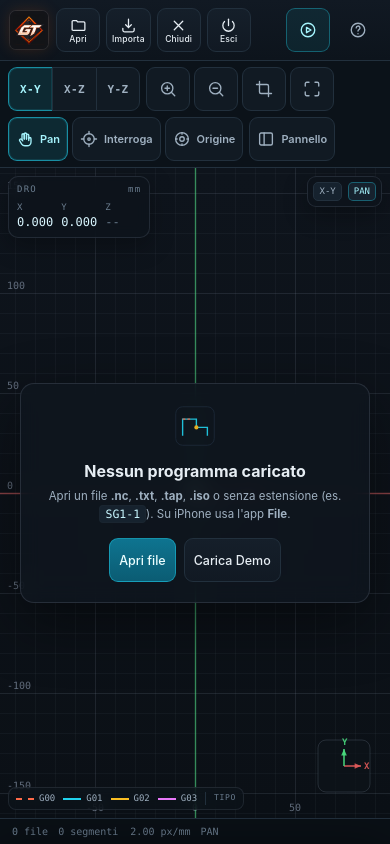
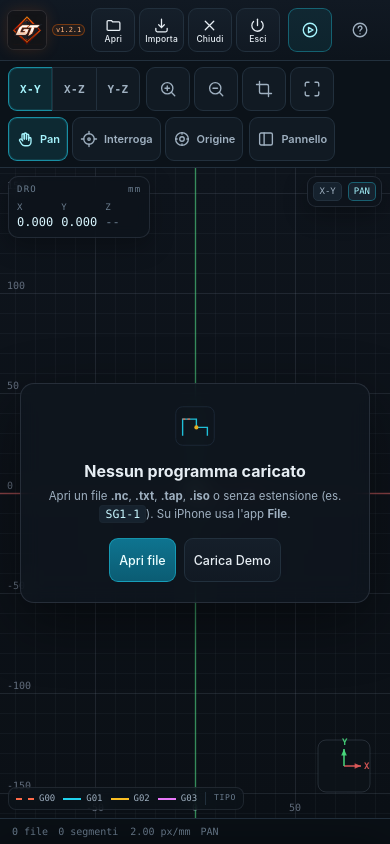
Before and after one commit to lucata76-beep/GT-Graphic, a plain HTML site: page index.html in a window 390 px wide. Drawn offline with Linux system fonts and the light colour scheme.

Commit message:
Versione accanto al logo nell'appbar

```diff
--- a/assets/css/app.css
+++ b/assets/css/app.css
@@ -136,6 +136,11 @@ button {
   box-shadow: 0 0 0 1px rgba(255, 255, 255, 0.08), 0 0 16px rgba(255, 106, 0, 0.16);
 }
 
+.brand-text {
+  order: 2;
+  min-width: 0;
+}
+
 .brand-text h1 {
   margin: 0;
   font-size: 15px;
@@ -150,6 +155,22 @@ button {
   font-size: 8.5px;
   letter-spacing: 0.16em;
   color: var(--text-faint);
+  white-space: nowrap;
+}
+
+.brand-ver {
+  order: 1;
+  flex: 0 0 auto;
+  align-self: center;
+  padding: 2px 6px;
+  border: 1px solid rgba(255, 106, 0, 0.38);
+  border-radius: 999px;
+  background: rgba(255, 106, 0, 0.08);
+  color: #ffb27a;
+  font-family: var(--mono);
+  font-size: 8.5px;
+  line-height: 1.2;
+  letter-spacing: 0.03em;
   white-space: nowrap;
 }
 
@@ -1553,17 +1574,28 @@ body.dragging .canvas-wrap::after {
 
 @media (max-width: 620px) {
   .appbar {
-    gap: 8px;
-    padding-left: 10px;
-    padding-right: 10px;
+    gap: 6px;
+    padding-left: 8px;
+    padding-right: 8px;
   }
 
   .brand-text {
     display: none;
   }
 
+  .brand {
+    gap: 6px;
+  }
+
+  .brand-ver {
+    padding: 1px 3px;
+    font-size: 7px;
+    letter-spacing: 0;
+  }
+
   .filebar {
     flex: 1 1 auto;
+    gap: 4px;
   }
 
   .btn .btn-label {
@@ -1679,6 +1711,17 @@ body.dragging .canvas-wrap::after {
   .hud-badges .badge {
     font-size: 9px;
     padding: 2px 5px;
+  }
+}
+
+@media (max-width: 380px) {
+  .brand {
+    flex-direction: column;
+    gap: 2px;
+  }
+
+  .brand-ver {
+    align-self: center;
   }
 }
 
--- a/assets/js/app.js
+++ b/assets/js/app.js
@@ -981,7 +981,12 @@
     updateDroThird(null);
     updateColorModeUI();
 
-    $('appVersion').textContent = 'v1.2.0';
+    var appVersion = 'v1.2.1';
+    var versionNodes = document.querySelectorAll('.js-version');
+    for (var vi = 0; vi < versionNodes.length; vi++) {
+      versionNodes[vi].textContent = appVersion;
+    }
+    if ($('appVersion')) $('appVersion').textContent = appVersion;
     registerSW();
   }
 
--- a/index.html
+++ b/index.html
@@ -59,6 +59,7 @@
         <h1>GT-Graphic</h1>
         <p>G-CODE 2D BACKPLOTTER</p>
       </div>
+      <span class="brand-ver js-version" id="brandVersion">v1.2.1</span>
     </div>
 
     <div class="filebar" role="group" aria-label="Menu File">
@@ -321,7 +322,7 @@
           <p class="help-p"><b>iPhone / Safari:</b> tocca <b>Condividi</b> &rarr; <b>Aggiungi alla schermata Home</b>. L'app si apre a schermo intero, rispetta le safe-area e funziona anche offline dopo il primo caricamento.</p>
           <p class="help-p"><b>Desktop:</b> icona di installazione nella barra degli indirizzi di Chrome/Edge.</p>
 
-          <p class="fine">GT-Graphic <span id="appVersion">v1.2.0</span> &middot; Canvas 2D &middot; ISO/Fanuc</p>
+          <p class="fine">GT-Graphic <span id="appVersion">v1.2.1</span> &middot; Canvas 2D &middot; ISO/Fanuc</p>
         </section>
       </div>
     </aside>
--- a/sw.js
+++ b/sw.js
@@ -4,7 +4,7 @@
  */
 'use strict';
 
-var CACHE = 'gt-graphic-v1.2.0';
+var CACHE = 'gt-graphic-v1.2.1';
 
 var ASSETS = [
   './',
```
Also changed, not shown: docs/desktop-empty.png, docs/desktop-inspect.png, docs/desktop-macro.png, docs/desktop-multifile.png, docs/desktop-xy.png, docs/desktop-xz.png, docs/mobile-empty.png, docs/mobile-inspect.png, docs/mobile-panel.png, docs/mobile-view.png, 2 other files.
